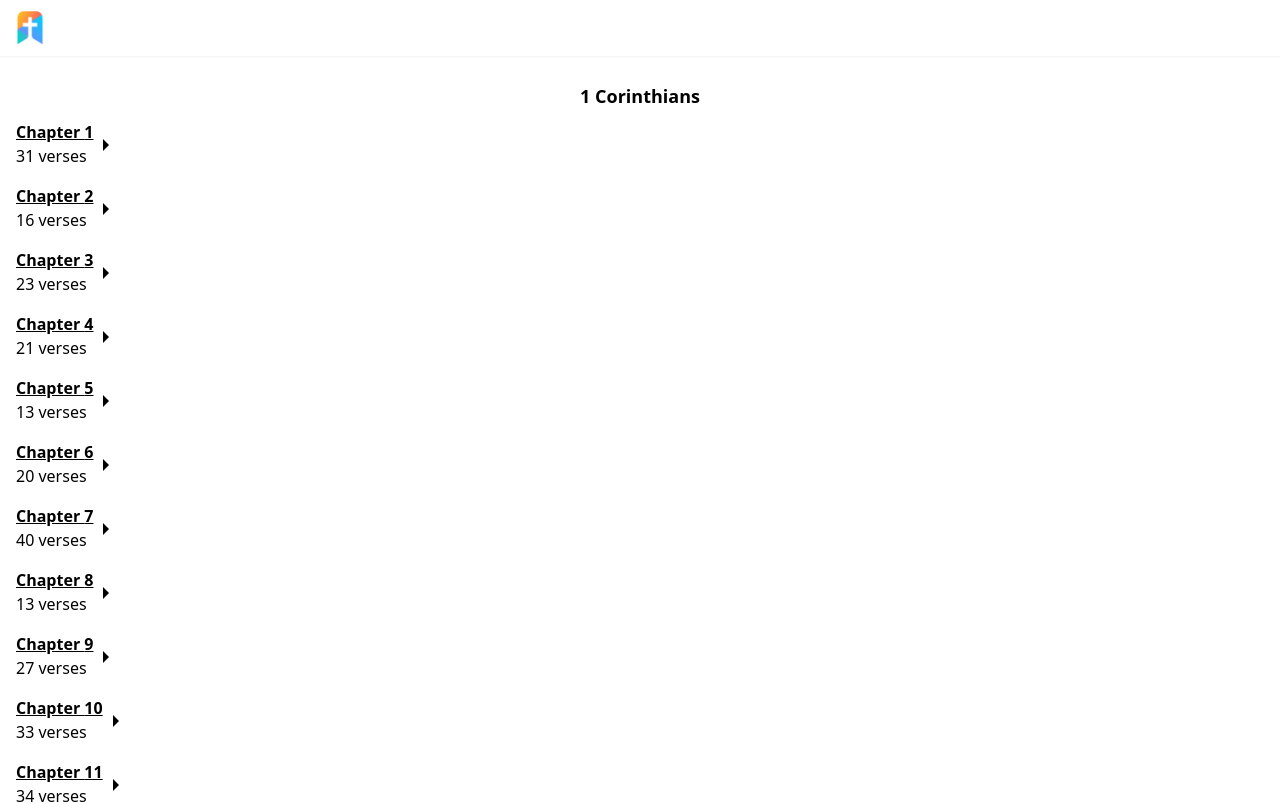
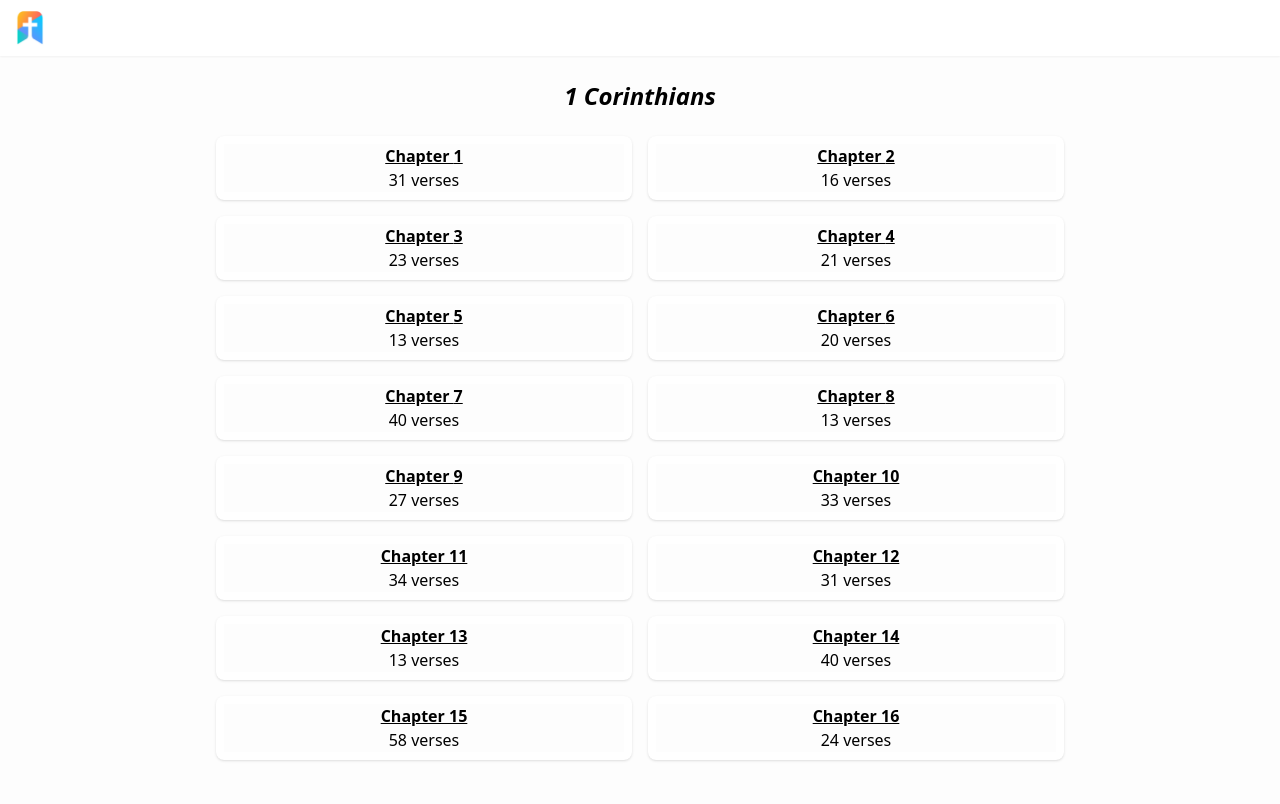
Before and after one commit to RafaV12/bible-app, a Next.js app: page /new-testament/1-corinthians in a window 1280 px wide. Shown: the top 804 px of the page. Built offline with nearby package versions, Linux system fonts and the light colour scheme; some icons are missing.

Commit message:
UI changes

```diff
--- a/src/components/Header.tsx
+++ b/src/components/Header.tsx
@@ -43,7 +43,7 @@
               className="absolute top-0 right-0 px-4 pt-10 w-3/5 h-screen flex flex-col gap-y-4 bg-white shadow-md z-20"
             >
               {navLinks.map((link, index) => (
-                <Link onClick={() => setIsMenuOpen(false)} key={index} className="pb-3 border-b flex items-center gap-x-2" href={link.url}>
+                <Link onClick={() => setIsMenuOpen(false)} key={index} className="pb-3 border-b flex bg-white items-center gap-x-2" href={link.url}>
                   <i className={`mt-0.5 ${link.icon}`}></i>
                   {link.title}
                 </Link>
--- a/src/components/Layout.tsx
+++ b/src/components/Layout.tsx
@@ -1,12 +1,10 @@
 import React, { ReactNode } from 'react';
 import Header from './Header';
-import { useRouter } from 'next/router';
 
 export default function Layout({ children }: { children: ReactNode }) {
-  const router = useRouter();
   return (
     <>
-      {router.asPath !== '/' && <Header />}
+      <Header />
       <main className="p-4 pb-16">{children}</main>
     </>
   );
--- a/src/components/page-components/chapter/Chapters.tsx
+++ b/src/components/page-components/chapter/Chapters.tsx
@@ -28,7 +28,7 @@
               }}
               className="flex"
             >
-              <p className='text-slate-900'>
+              <p>
                 <span className="mr-2 text-sm text-slate-500 float-left ">{verse.verse}</span>
                 {verse.text}
               </p>
--- a/src/pages/[testament]/[book]/[chapter].tsx
+++ b/src/pages/[testament]/[book]/[chapter].tsx
@@ -26,8 +26,8 @@
       </Head>
 
       {/* Title */}
-      <div className="container flex items-center justify-center">
-        <h1 className="my-4 max-w-max text-2xl text-slate-700 font-semibold italic capitalize">{`${book} ${chapter}`}</h1>
+      <div className="mt-2 mb-4 container flex items-center justify-center">
+        <h1 className="max-w-max text-2xl font-semibold italic capitalize">{`${book} ${chapter}`}</h1>
       </div>
 
       <FontSizeContextProvider>
--- a/src/pages/[testament]/[book]/index.tsx
+++ b/src/pages/[testament]/[book]/index.tsx
@@ -25,23 +25,23 @@
         <link rel="icon" href="/favicon.ico" />
       </Head>
 
-      <h1 className="w-full h-12 flex items-center justify-center font-semibold text-lg">{bookToParse.book}</h1>
+      <h1 className="w-full h-12 flex items-center justify-center text-2xl font-semibold italic">{bookToParse.book}</h1>
       <motion.section
         initial={{ opacity: 0 }}
         animate={{ opacity: 1 }}
         transition={{ duration: 0.5 }}
-        className="container flex flex-col items-start gap-y-4"
+        className="mt-4 container flex flex-wrap gap-4 justify-center"
       >
         {bookToParse.chapters?.map(({ chapter, verses }) => (
-          <Link key={chapter} href={`/${testament}/${book}/${chapter}`} className="h-full flex items-center">
-            <div>
+          <Link key={chapter} href={`/${testament}/${book}/${chapter}`} className="p-2 w-1/3 h-full bg-white shadow rounded-lg">
+            <div className='flex flex-col items-center'>
               <p className="font-semibold underline">Chapter {chapter}</p>
               <p>{`${verses.length} verses`}</p>
             </div>
-            <svg className="mt-0.5" xmlns="http://www.w3.org/2000/svg" viewBox="0 0 24 24" width="24" height="24">
+            {/* <svg className="mt-0.5" xmlns="http://www.w3.org/2000/svg" viewBox="0 0 24 24" width="24" height="24">
               <path fill="none" d="M0 0h24v24H0z" />
               <path d="M16 12l-6 6V6z" />
-            </svg>
+            </svg> */}
 
             {bookmark.book === book && bookmark.chapter === chapter && <i className="ml-2 fa-solid fa-bookmark text-red-500"></i>}
           </Link>
--- a/src/pages/[testament]/index.tsx
+++ b/src/pages/[testament]/index.tsx
@@ -35,11 +35,11 @@
         <link rel="icon" href="/favicon.ico" />
       </Head>
 
-      <h1 className="mb-4 font-semibold">{replaceDashesWithSpaces(capitalizeFirstLetter(testament as string))}</h1>
+      <h1 className="mb-4 font-semibold text-2xl italic">{replaceDashesWithSpaces(capitalizeFirstLetter(testament as string))}</h1>
       <motion.section initial={{ opacity: 0 }} animate={{ opacity: 1 }} transition={{ duration: 0.5 }} className="flex flex-col">
         {data?.books.map((book: Book, index) => (
           <figure key={index} className="mb-4">
-            <figcaption className="mb-1 underline">{book.title}</figcaption>
+            <figcaption className="mb-1 underline text-lg">{book.title}</figcaption>
             <ul>
               {book.content.map((item, index) => (
                 <li key={index} className="flex items-center">
--- a/src/pages/index.tsx
+++ b/src/pages/index.tsx
@@ -9,7 +9,7 @@
   const oldTestament = 'old-testament';
 
   return (
-    <div className="container min-h-screen flex flex-col lg:flex-row lg:justify-between lg:py-0 lg:px-4">
+    <div className="pt-4 container flex flex-col lg:flex-row lg:justify-between lg:py-0 lg:px-4">
       <Head>
         <title>Bible App</title>
         <meta name="description" content="Generated by create next app" />
@@ -25,15 +25,11 @@
           <h2 className="text-lg italic">King James Version</h2>
         </div>
 
-        <p className="w-11/12 text-slate-800">
+        <p className="w-11/12">
           Lorem ipsum, dolor sit amet consectetur adipisicing elit. Quidem dolorum accusantium ratione ipsa alias maiores reprehenderit rem
           praesentium aut. Amir dolir sit amet consectetur.
         </p>
-        <p className="mt-4 w-11/12 text-slate-800">
-          Lorem ipsum, dolor sit amet consectetur adipisicing elit. Quidem dolorum accusantium ratione ipsa alias maiores reprehenderit rem
-          praesentium aut. Amir dolir sit amet consectetur.
-        </p>
-        <p className="mt-4 w-11/12 text-slate-800">
+        <p className="mt-4 w-11/12">
           Lorem ipsum, dolor sit amet consectetur adipisicing elit. Quidem dolorum accusantium ratione ipsa alias maiores reprehenderit rem
           praesentium aut. Amir dolir sit amet consectetur.
         </p>
@@ -41,18 +37,17 @@
 
       <div className="hidden h-screen border-l border-black lg:block"></div>
 
-      <section className="mt-12 flex flex-col lg:w-2/5 lg:mt-0 lg:justify-center lg:-mt-24">
-        <p className="font-semibold">Choose a testament:</p>
+      <section className="mt-8 flex flex-col lg:w-2/5 lg:mt-0 lg:justify-center lg:-mt-24">
         <div className="mt-6 flex flex-col items-center gap-y-4 md:flex-row md:gap-x-4">
           <Link
-            className="p-4 w-full flex justify-center items-center gap-x-4 text-center border outline-none rounded-full"
+            className="p-4 w-full flex justify-center items-center gap-x-4 bg-white text-center shadow outline-none rounded-full"
             href={`/${newTestament}`}
           >
             New testament
             {bookmark.testament === newTestament && <i className="mt-1 fa-solid fa-bookmark text-red-500"></i>}
           </Link>
           <Link
-            className="p-4 w-full flex justify-center items-center gap-x-4 text-center border outline-none rounded-full"
+            className="p-4 w-full flex justify-center items-center gap-x-4 bg-white text-center shadow outline-none rounded-full"
             href={`/${oldTestament}`}
           >
             Old testament
--- a/src/styles/globals.css
+++ b/src/styles/globals.css
@@ -1,3 +1,7 @@
 @import 'tailwindcss/base';
 @import 'tailwindcss/components';
 @import 'tailwindcss/utilities';
+
+* {
+    background-color: rgb(253, 253, 253);
+}
```
